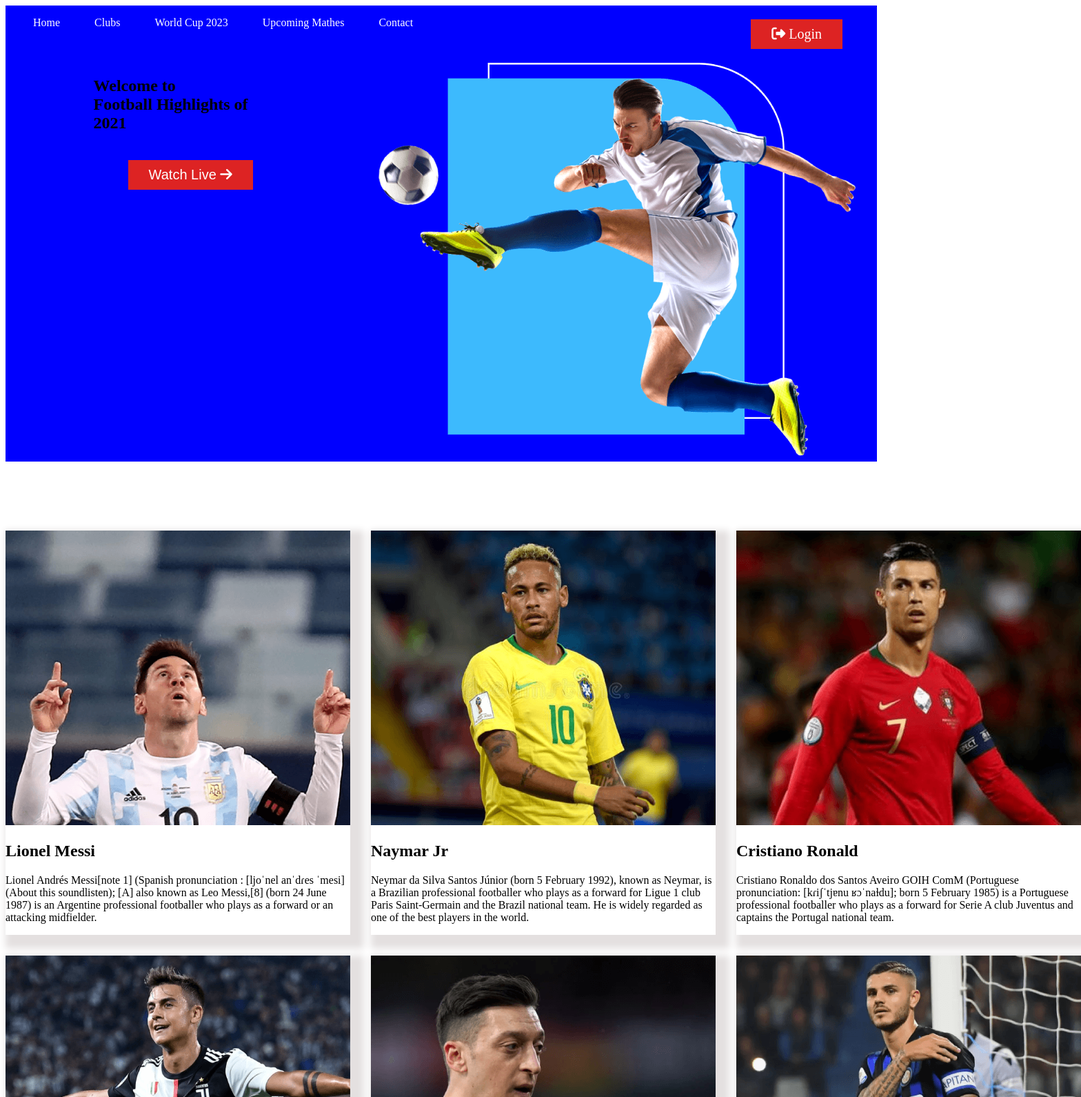
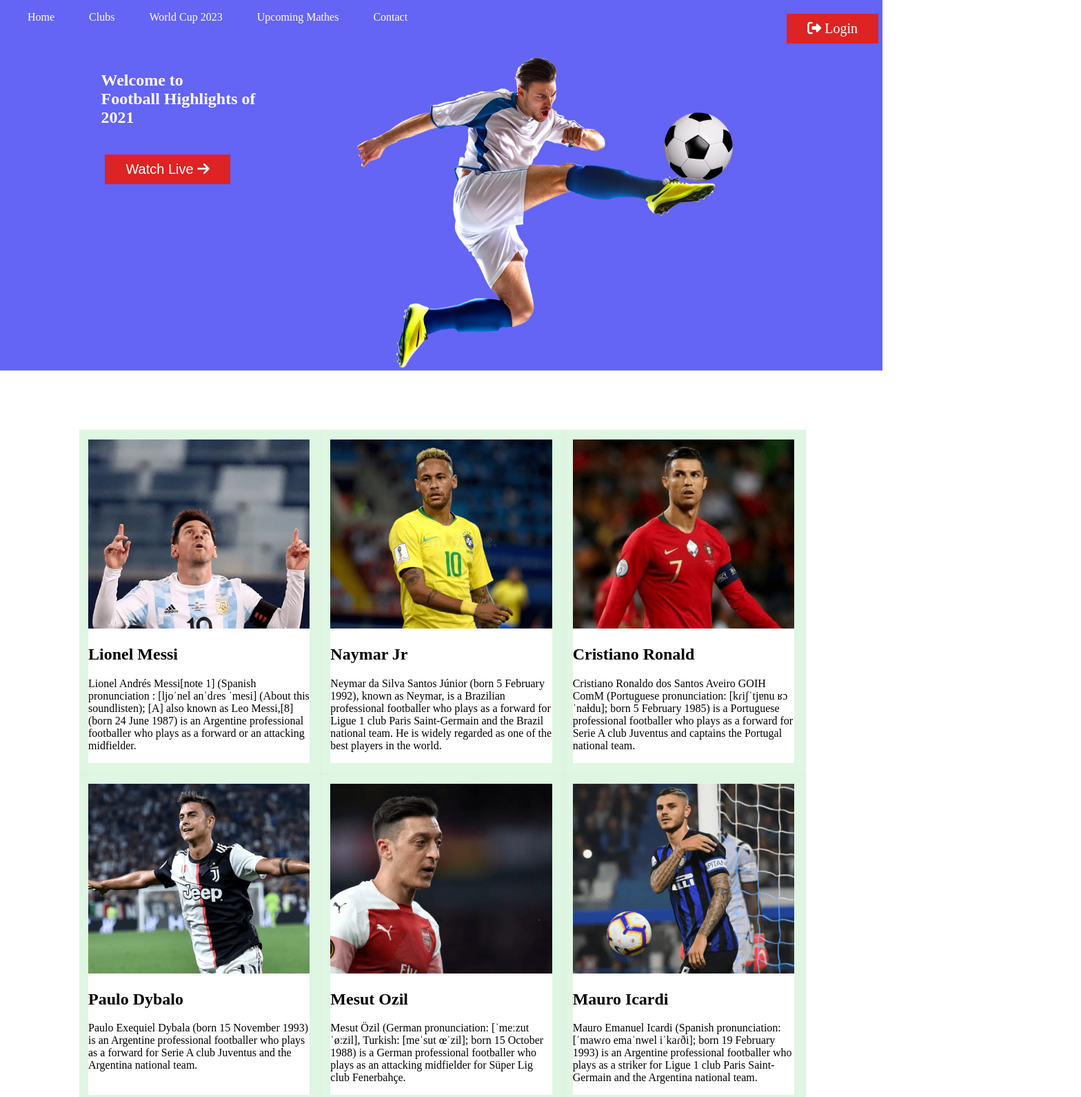
Before and after one commit to Waizul/n2, a plain HTML site: page index.html in a window 1280 px wide. Shown: the top 1590 px of the page at 69% size, 1568 px wide, since content can reach past the window. Drawn offline with Linux system fonts and the light colour scheme.

Commit message:
3rd update

```diff
--- a/design.css
+++ b/design.css
@@ -1,9 +1,8 @@
-/* body{
+body{
     margin:0;
-} */
+}
 header, .top{
-
-    background-color:blue;
+    background-color:rgb(100, 100, 245);
 }
 
 nav{
@@ -20,7 +19,7 @@ li{
     color: white;
 }
 .login-button{
-    margin:20px 50px;
+    margin:20px 6px;
     font-size:20px;
     padding:10px 30px;
     border: 1px black;
@@ -43,46 +42,78 @@ span{
 .top img{
     width:100%;
 }
-.headline{
+.welcome{
     margin-left: 100px;margin-right:100px;
     font-size:1em;
 }
+.welcome h1{
+    color:white;
+}
+
+.bnr-1{
+    transition:transform.5s ease-in;
+}
+.top:hover .bnr-1 {
+    transform:rotate(-19deg);
+    transform-origin:top left;
+}
+.bnr-2{
+    position: relative;
+    right:170px;
+    top:80px;
+    transition:transform.5s ease-out .1s;
+}
+
+.top:hover .bnr-2{
+    transform:translate(260px);
+}
+
 /* end of top section
    start of mid section */
 
-.mid{
-
+   .middle{
     display:grid;
     grid-template-columns:repeat(3,1fr);
     grid-gap:30px;
+    width:80%;
+    margin-left:10%;
+
 }
+
+/* .mid{
+
+} */
 .footballer{
     border:50px;
-    box-shadow: 10px 10px 10px 10px rgb(228, 224, 224);
+    box-shadow: 2px 1px 1px 15px rgba(130, 221, 149, 0.26);
 }
+.footballer img{
+    width:100%;
+}
+
+
 /* end of mid section
     start of bottom section */
 
 .ad-container{
-    display:flex;
-    justify-content:center;
+    display: flex;
+    margin-left:20%;
+    margin-right:20%;
+    margin-top:100px;
     margin-bottom: 100px;
+    width:50%;
 }
 
 .ad{
-    margin-top:80px;
-    /* width:200px;height:200px; */
-    padding:10px 30px;
-    background-color:rgb(151, 120, 120);
+    padding:10px 10px;
+    background-color:rgb(240, 216, 216);
     margin-right: 50px;
 }
-/* .ad img{
+.ad img{
     width:100%;
-} */
+}
 footer{
     display:flex;
     flex-direction: column;
     align-items: center;
-    padding-top:50px;
-    padding-bottom:10px;
 }
--- a/index.html
+++ b/index.html
@@ -27,22 +27,25 @@
                 </div>
             </nav>
 
-        </header>
+       </header>
 
-        <section class="top">
-            <div class="headline">
+       <section class="top">
+            <div class="welcome">
                 <h1>Welcome to<br>Football Highlights of <br>2021</h1>
                 <button class="login-button"><span>Watch Live</span>    <i class="fas fa-arrow-right"></i></button>
             </div>
 
-            <div class="bnr">
-                <img src="banner.png">
+            <div class="bnr-1">
+                <img id="kick" src="banner-1.png">
+                </div>
+            <div class="bnr-2">
+                <img id="ball" src="banner-4.png">
             </div>
+       </section>
 
-        </section>
 
         <section class="middle">
-            <div class="mid">
+            <!-- <div class="mid"> -->
          <div class="footballer"><img src="photo/player-1.png">
             <h1>Lionel Messi</h1>
             <p>Lionel Andrés Messi[note 1] (Spanish pronunciation
@@ -130,19 +133,20 @@
              and the Brazil national team. He is known for his combination
              of vision, passing, dribbling and ability to conjure curving long-range strikes.[4]</p>
         </div>
-    </div>
+     <!-- </div> -->
         </section>
+
         <section class="bottom">
            <div class="ad-container">
                 <div class="ad">
                     <h1>Watch Live <br> Euro 2021</h1>
-                    <button class="login-button">Watch Now></button>
+                    <button class="login-button">Click Now <i class="fas fa-arrow-right"></i></button>
                     <img src="match-2.png">
 
                 </div>
                 <div class="ad">
                     <h1>Watch Live <br> Copa America <br> 2021</h1>
-                    <button class="login-button">Watch Now></button>
+                    <button class="login-button">Click Now <i class="fas fa-arrow-right"></i></button>
                     <img src="match-1.png">
                 </div>
             </div>
```
Also changed, not shown: PikPng.com_football-png_604534.png (added), PikPng.com_football-png_605041.png (added), banner-1.png (added), banner-2.png (added), banner-3.png (added), banner-4.png (added), man-soccer-football-player-flying-kicking-24867568.jpg (added).
